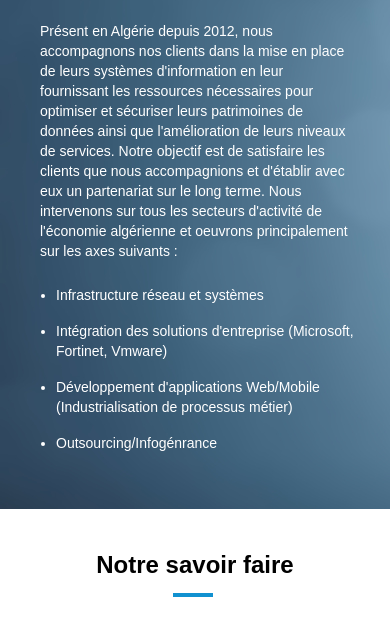
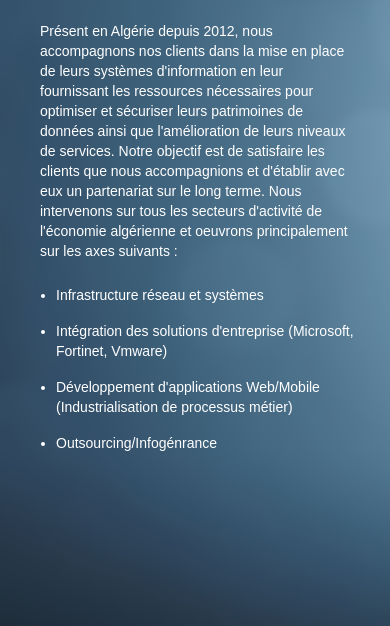
Before and after one commit to d4nky/LFB-Services, a website: page dist/index.html in a window 390 px wide. Shown: the part 915-1541 px from the top of the page. Drawn offline with nearby package versions, Linux system fonts and the light colour scheme.

Commit message:
Testing view height on about section

```diff
--- a/dist/index.html
+++ b/dist/index.html
@@ -302,7 +302,7 @@
 			</div>
 		</header>
 
-		<section id="about" class="h-full bg-first-background bg-fixed py-10">
+		<section id="about" class="h-screen md:h-full bg-first-background bg-fixed py-10">
 
 			<div class="text-white space-y-6 px-6 pb-4">
 				<h2 class="text-lg font-bold px-4 mb-2 sm:text-2xl md:text-3xl">A propos de <span class="text-custom-light-blue text-lg font-bold sm:text-2xl md:text-3xl">LFB-Services</span></h2>
```
Also changed, not shown: dist/output.css.
